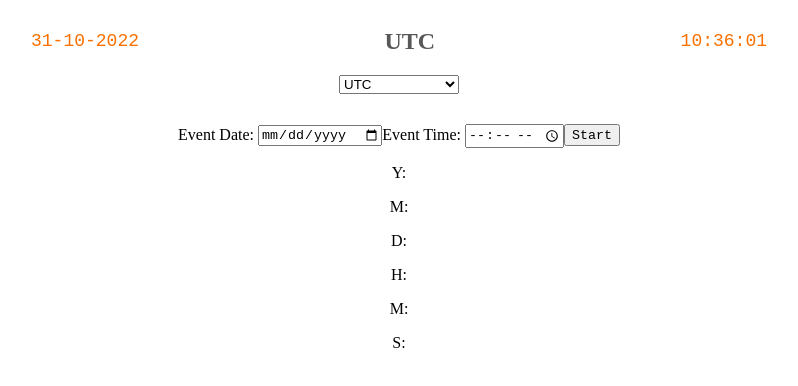
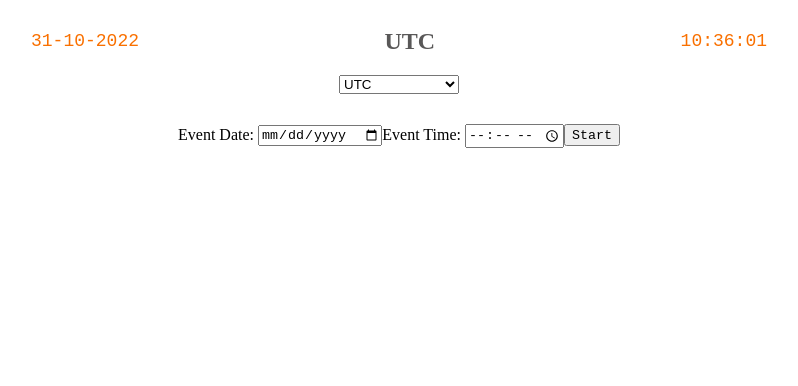
Before and after one commit to BrianLupu93/smart-counter-app, a React (Create React App) app in the folder frontend/: page / in a window 1280 px wide. Shown: the top 386 px of the page, without its empty margins (241-1039 px from the left). Built offline with nearby package versions, Linux system fonts and the light colour scheme.

Commit message:
counter interface and functionality improved

```diff
--- a/frontend/src/App.css
+++ b/frontend/src/App.css
@@ -17,3 +17,36 @@
 .user-inputs {
   margin-top: 30px;
 }
+
+.counter-row {
+  background-color: rgb(229, 229, 229);
+}
+
+.counter-interface {
+  display: flex;
+  justify-content: center;
+  font-size: 20px;
+  margin-top: 30px;
+}
+.counter-legenda {
+  display: flex;
+  justify-content: center;
+  font-size: 15px;
+  color: rgb(165, 44, 44);
+}
+.space {
+  display: flex;
+  align-items: center;
+  justify-content: center;
+  height: 50px;
+  width: 70px;
+  margin-right: 10px;
+}
+.space-legenda {
+  display: flex;
+  align-items: center;
+  justify-content: center;
+  width: 70px;
+  margin-right: 10px;
+  margin-bottom: 10px;
+}
--- a/frontend/src/components/CounterSetUp.jsx
+++ b/frontend/src/components/CounterSetUp.jsx
@@ -1,4 +1,5 @@
 import React, { useEffect, useState } from "react";
+import { Controller, useForm } from "react-hook-form";
 import dayjs from "dayjs";
 import utc from "dayjs/plugin/utc";
 import timezone from "dayjs/plugin/timezone";
@@ -13,10 +14,12 @@ const CounterSetUp = () => {
   const [today, setToday] = useState();
   const [localCity, setLocalCity] = useState();
   const [end, setEnd] = useState({});
-  const [duration, setDuration] = useState();
   const [counters, setCounters] = useState([]);
+  const [displayCounters, setDisplayCounters] = useState([]);
 
   const timezones = ["Europe/Rome", "Asia/Tokyo", "America/Toronto"];
+
+  const { register, reset } = useForm();
 
   useEffect(() => {
     const localCity = dayjs.tz.guess();
@@ -29,19 +32,23 @@ const CounterSetUp = () => {
   useEffect(() => {
     setTimeout(() => {
       setToday(dayjs().tz(localCity).format("DD-MM-YYYY,HH:mm:ss"));
+
+      if (counters.length > 0) {
+        const holdDurations = [];
+        counters.map((counter) => {
+          const duration = dayjs.duration(counter.diff(startStart));
+
+          holdDurations.push(duration.$d);
+          return holdDurations;
+        });
+        return setDisplayCounters(holdDurations);
+      }
     }, 1000);
   }, [today]);
 
-  useEffect(() => {
-    setTimeout(() => {
-      counters.map((counter) => {
-        return setDuration(counter.end.diff(counter.start));
-      });
-    }, 1000);
-  }, [counters]);
-
+  console.log(displayCounters);
   const endEnd = dayjs()
-    .set("date", end.endDate?.substring(8, 9))
+    .set("date", end.endDate?.substring(8, 10))
     .set("month", end.endDate?.substring(5, 7) - 1)
     .set("year", end.endDate?.substring(0, 4))
     .set("hour", end.endTime?.substring(0, 2))
@@ -54,21 +61,19 @@ const CounterSetUp = () => {
     .set("year", today?.substring(6, 10))
     .set("hour", today?.substring(11, 13))
     .set("minute", today?.substring(14, 16))
-    .set("second", today?.substring(17, 18));
+    .set("second", today?.substring(17, 19));
 
   const startCount = (e) => {
     e.preventDefault();
-    if (end.endDate && end.endTime) {
-      setCounters([...counters, { end: endEnd, start: startStart }]);
-    }
+    setCounters([...counters, endEnd]);
+    setEnd({});
+    reset();
   };
-
-  console.log(counters);
 
   return (
     <>
       <div>
-        <div className="setup-form">
+        <form className="setup-form">
           <div>
             <div className="display-time">
               <code>{today?.split(",")[0]}</code>
@@ -98,12 +103,14 @@ const CounterSetUp = () => {
           <div className="user-inputs">
             <label htmlFor="endDate">Event Date: </label>
             <input
+              {...register("endDate")}
               id="endDate"
               type="date"
               onChange={(e) => setEnd({ ...end, endDate: e.target.value })}
             ></input>
             <label htmlFor="endTime">Event Time: </label>
             <input
+              {...register("endTime")}
               id="endTime"
               type="time"
               onChange={(e) => setEnd({ ...end, endTime: e.target.value })}
@@ -117,15 +124,55 @@ const CounterSetUp = () => {
               <code>Start</code>
             </button>
           </div>
-        </div>
+        </form>
         <div className="display-counter">
           <div className="counter">
-            <p>Y: {duration?.$d.years}</p>
-            <p>M: {duration?.$d.months}</p>
-            <p>D: {duration?.$d.days}</p>
-            <p>H: {duration?.$d.hours}</p>
-            <p>M: {duration?.$d.minutes}</p>
-            <p>S: {duration?.$d.seconds}</p>
+            {displayCounters?.map((counter, i) => {
+              return (
+                <div key={i} className="counter-row">
+                  <div className="counter-interface">
+                    <code className="space one">{counter.years}</code>
+                    <code className="space two">{counter.months}</code>
+                    <code className="space three">{counter.days}</code>
+                    <code className="space four">{counter.hours}</code>
+                    <code className="space five">{counter.minutes}</code>
+                    <code className="space six">{counter.seconds}</code>
+                  </div>
+                  <div className="counter-legenda">
+                    <code className="space-legenda one">
+                      {counter.years === 1 || counter.years === 0
+                        ? "YEAR"
+                        : "YEARS"}
+                    </code>
+                    <code className="space-legenda two">
+                      {counter.months === 1 || counter.months === 0
+                        ? "MONTH"
+                        : "MONTHS"}
+                    </code>
+                    <code className="space-legenda three">
+                      {counter.days === 1 || counter.days === 0
+                        ? "DAY"
+                        : "DAYS"}
+                    </code>
+                    <code className="space-legenda four">
+                      {counter.hours === 1 || counter.hours === 0
+                        ? "HOUR"
+                        : "HOURS"}
+                    </code>
+                    <code className="space-legenda five">
+                      {counter.minutes === 1 || counter.minutes === 0
+                        ? "MINUTE"
+                        : "MINUTES"}
+                    </code>
+                    <code className="space-legenda six">
+                      {counter.seconds === 1 || counter.seconds === 0
+                        ? "SECOND"
+                        : "SECONDS"}
+                    </code>
+                  </div>
+                </div>
+              );
+            })}
           </div>
         </div>
       </div>
```
